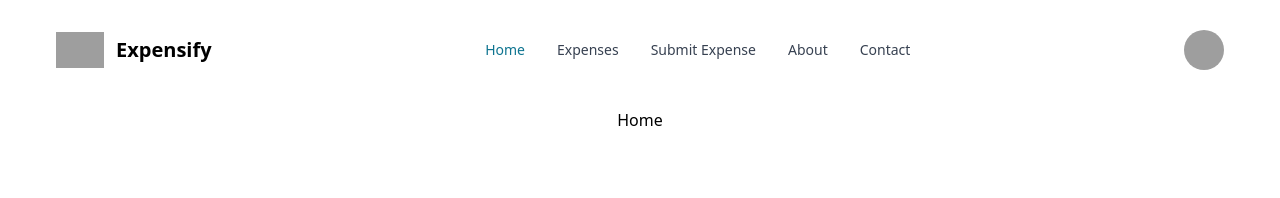
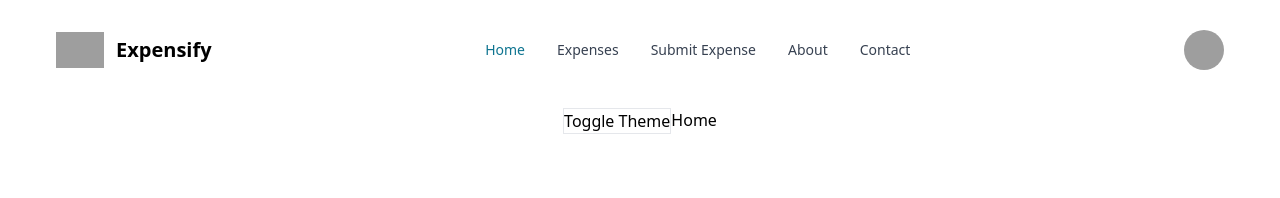
Before and after one commit to jml556/expense-tracker, a React (Create React App) app in the folder client/: page / in a window 1280 px wide. Shown: the top 198 px of the page. Built offline with nearby package versions, Linux system fonts and the light colour scheme; no server answers; grey boxes are pictures that could not be loaded.

Commit message:
Updated clientside with useContext

```diff
--- a/client/src/App.js
+++ b/client/src/App.js
@@ -1,13 +1,20 @@
 import Form from "./components/Form";
 import Navbar from "./components/Navbar";
 import { BrowserRouter, Routes, Route, Link } from "react-router-dom";
-import { useEffect } from "react";
+import { useEffect, useContext } from "react";
 import { useDispatch } from "react-redux";
 import { getExpenseAction } from "./reducers/actions";
 import Chart from "./components/Chart";
+import { themeContext } from "./context";
 
 function App() {
   const dispatch = useDispatch();
+  const { theme, setTheme } = useContext(themeContext);
+
+  const toggleTheme = () =>
+    setTheme((prevTheme) => {
+      return prevTheme === "light" ? "dark" : "light";
+    });
 
   useEffect(() => {
     dispatch(getExpenseAction());
@@ -15,10 +22,15 @@ function App() {
 
   return (
     <BrowserRouter>
-      <div className="p-5 min-h-[100vh]">
+      <div
+        className={`p-5 min-h-[100vh] ${theme === "dark" ? "bg-black" : ""}`}
+      >
         <Navbar />
 
         <div className="flex justify-center mt-7">
+          <button className="border" onClick={toggleTheme}>
+            Toggle Theme
+          </button>
           <Routes>
             <Route path="/" element={<div>Home</div>} />
             <Route path="/expenses" element={<Chart />} />
--- /dev/null
+++ b/client/src/context/index.js
@@ -0,0 +1,14 @@
+import { createContext, useState } from "react";
+
+export const themeContext = createContext(null);
+
+const ThemeProvider = ({ children }) => {
+  const [theme, setTheme] = useState("light");
+  return (
+    <themeContext.Provider value={{theme, setTheme}}>
+      {children}
+    </themeContext.Provider>
+  );
+};
+
+export default ThemeProvider;
--- a/client/src/index.js
+++ b/client/src/index.js
@@ -1,13 +1,17 @@
-import React from 'react';
-import ReactDOM from 'react-dom/client';
-import './index.css';
-import App from './App';
-import { Provider } from 'react-redux';
-import store from './reducers/store';
+import React from "react";
+import ReactDOM from "react-dom/client";
+import "./index.css";
+import App from "./App";
+import { Provider } from "react-redux";
+import ThemeProvider from "./context";
+import store from "./reducers/store";
 
-const root = ReactDOM.createRoot(document.getElementById('root'));
+const root = ReactDOM.createRoot(document.getElementById("root"));
 root.render(
-  <Provider store={store}>
-    <App />
-  </Provider>,
+  <ThemeProvider>
+    <Provider store={store}>
+      <App />
+    </Provider>
+    ,
+  </ThemeProvider>
 );
```
